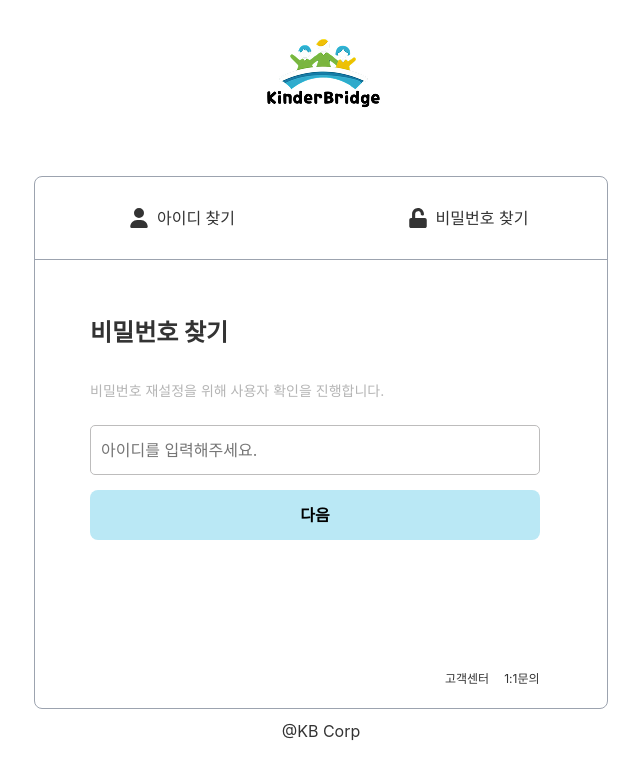
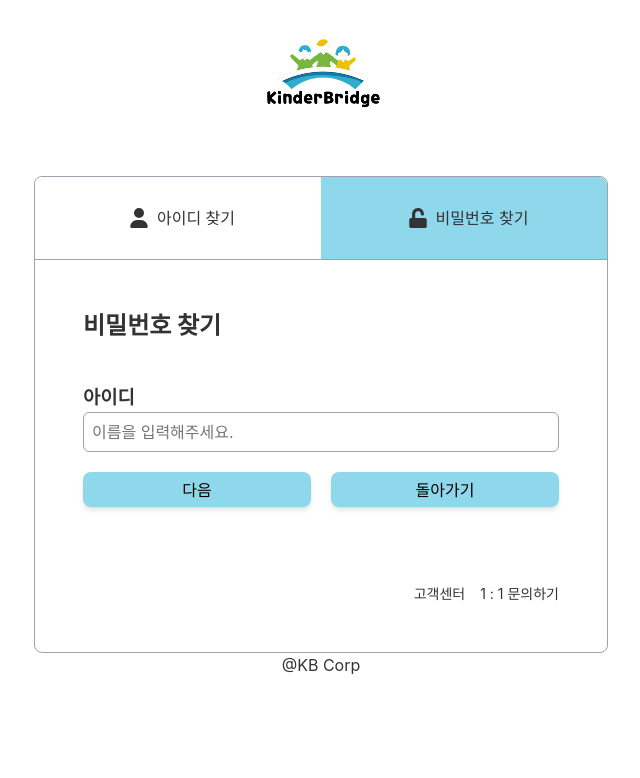
Before and after one commit to parkjimin0817/100toBack, a React (Vite) app in the folder front/: page /findpwd in a window 1280 px wide. Shown: the top 778 px of the page, without its empty margins (319-959 px from the left). Built offline with nearby package versions, Linux system fonts and the light colour scheme.

Commit message:
feat : 로그인 페이지 예외 처리 기능 추가, 아이디 찾기 기능 추가

```diff
--- a/front/src/api/config.js
+++ b/front/src/api/config.js
@@ -23,6 +23,8 @@ export const API_ENDPOINTS = {
     PARENTSIGNUP: '/api/members/parent',
     MANAGERSIGNUP: '/api/members/manager',
     LOGIN: `/api/members/login`,
+    SEARCHID: `/api/members/searchId`,
+    PWDSEARCHID: `/api/members/pwdSearchId`,
   },
   APPLOVALLIST: {
     BASE: 'api/approvalList',
--- a/front/src/components/Common/SearchFormNav.jsx
+++ b/front/src/components/Common/SearchFormNav.jsx
@@ -1,23 +1,36 @@
 import React, { useState } from 'react';
 import { FaUnlock } from 'react-icons/fa';
 import { FaUser, FaUserPlus } from 'react-icons/fa6';
-import { useNavigate, useParams } from 'react-router-dom';
+import { useLocation, useNavigate } from 'react-router-dom';
 import styled from 'styled-components';
 
 const SearchFormNav = () => {
   const navigator = useNavigate();
+  const location = useLocation();
+
+  const isIdPage = location.pathname === '/findid';
+  const isPwdPage = location.pathname === '/findpwd';
+
+  const handleChange = (e) => {
+    const { id } = e.target;
+    if (id === 'firstCheck') {
+      navigator('/findid');
+    } else if (id === 'secondCheck') {
+      navigator('/findpwd');
+    }
+  };
 
   return (
     <>
       <FormNav>
-        <Nav1 onClick={() => navigator('/findid')}>
+        <Nav1 id="firstCheck" onClick={handleChange} $active={isIdPage}>
           <UserIcon />
           아이디 찾기
         </Nav1>
-        <Nav1 onClick={() => navigator('/findpwd')}>
+        <Nav2 id="secondCheck" onClick={handleChange} $active={isPwdPage}>
           <LockIcon />
           비밀번호 찾기
-        </Nav1>
+        </Nav2>
       </FormNav>
     </>
   );
@@ -28,6 +41,7 @@ const FormNav = styled.ul`
   justify-content: space-around;
   align-items: center;
   border-bottom: 1px solid ${({ theme }) => theme.colors.gray[400]};
+  border-radius: ${({ theme }) => theme.borderRadius.lg} ${({ theme }) => theme.borderRadius.lg} 0 0;
   width: 100%;
   height: 83px;
 `;
@@ -40,8 +54,27 @@ const Nav1 = styled.li`
   width: 100%;
   height: 100%;
 
+  border-radius: ${({ theme }) => theme.borderRadius.lg} 0 0 0;
+  background-color: ${({ $active, theme }) => ($active ? theme.colors.lightblue : theme.colors.white)};
+
   &:hover {
-    background-color: ${({ theme }) => theme.colors.lightblue};
+    border-radius: ${({ theme }) => theme.borderRadius.lg} 0 0 0;
+    cursor: pointer;
+  }
+`;
+
+const Nav2 = styled.li`
+  display: flex;
+  justify-content: center;
+  align-items: center;
+  cursor: pointer;
+  width: 100%;
+  height: 100%;
+  border-radius: 0 ${({ theme }) => theme.borderRadius.lg} 0 0;
+  background-color: ${({ $active, theme }) => ($active ? theme.colors.lightblue : theme.colors.white)};
+
+  &:hover {
+    border-radius: 0 ${({ theme }) => theme.borderRadius.lg} 0 0;
     cursor: pointer;
   }
 `;
--- a/front/src/hook/login/useLoginForm.js
+++ b/front/src/hook/login/useLoginForm.js
@@ -5,24 +5,19 @@ import { yupResolver } from '@hookform/resolvers/yup';
 import { useNavigate } from 'react-router-dom';
 import { useLoginStore } from '../../store/loginStore';
 import { memberService } from '../../api/member';
+import { toast } from 'react-toastify';
 
 const loginSchema = yup.object().shape({
-  memberId: yup
-    .string()
-    .min(6, '6자 이상 입력해주세요.')
-    .matches(/^[가-힣a-zA-Z][^!@#$%^&*()_+\-=\[\]{};':"\\|,.<>\/?\s]*$/, '특수문자와 숫자가 없어야합니다.')
-    .required('아이디를 입력해주세요.'),
-  memberPwd: yup
-    .string()
-    .min(8, '8자 이상 입력해주세요.')
-    .matches(/^[가-힣a-zA-Z][^!@#$%^&*()_+\-=\[\]{};':"\\|,.<>\/?\s]*$/, '특수문자와 숫자가 없어야합니다.')
-    .required('비밀번호를 입력해주세요.'),
+  memberId: yup.string().required('아이디를 입력해주세요.').min(6, '아이디는 최소 6자 이상이어야 합니다.'),
+  memberPwd: yup.string().required('비밀번호를 입력해주세요.').min(6, '비밀번호는 최소 6자 이상이어야 합니다.'),
 });
 
 export const useLoginForm = () => {
   const [checked, setChecked] = useState(false);
   const navigator = useNavigate();
   const { login } = useLoginStore();
+  const [error, setError] = useState('');
+  const [isLoading, setIsLoading] = useState(false);
 
   const {
     register,
@@ -33,11 +28,15 @@ export const useLoginForm = () => {
   });
 
   const onSubmit = async (formData) => {
+    setIsLoading(true);
+    setError('');
     try {
       const { memberId, memberPwd } = formData;
 
       const memberData = await memberService.login(memberId, memberPwd);
       login(memberData);
+
+      toast.success('로그인 성공하였습니다.');
 
       if (memberData.memberType === 'MANAGER') {
         navigator('/manager/mypage');
@@ -47,7 +46,11 @@ export const useLoginForm = () => {
         navigator('/parent/main');
       }
     } catch (err) {
+      toast.error('로그인 실패하였습니다.');
+      setError('로그인 실패하였습니다.');
       console.error('로그인 에러:', err.message);
+    } finally {
+      setIsLoading(false);
     }
   };
 
@@ -58,5 +61,7 @@ export const useLoginForm = () => {
     errors,
     checked,
     setChecked,
+    error,
+    isLoading,
   };
 };
--- /dev/null
+++ b/front/src/hook/searchForm/useSearchIdForm.js
@@ -0,0 +1,113 @@
+import { useEffect, useState } from 'react';
+import { useNavigate } from 'react-router-dom';
+import { memberService } from '../../api/member';
+import useSearchIdStore from '../../store/searchStore';
+import { toast } from 'react-toastify';
+
+export const useSearchIdForm = () => {
+  const navigator = useNavigate();
+
+  const BIRTHDAY_YEAR_LIST = Array.from({ length: 56 }, (_, i) => `${i + 1970}년`);
+  const BIRTHDAY_MONTH_LIST = Array.from({ length: 12 }, (_, i) => `${i + 1}월`);
+  const BIRTHDAY_DAY_LIST = Array.from({ length: 31 }, (_, i) => `${i + 1}일`);
+
+  const [name, setName] = useState('');
+  const [choiceYear, setChoiceYear] = useState('');
+  const [choiceMonth, setChoiceMonth] = useState('');
+  const [choiceDay, setChoiceDay] = useState('');
+
+  const [data, setData] = useState({
+    member_name: '',
+    member_birth: '',
+  });
+
+  const [error, setError] = useState('');
+  const [isLoading, setIsLoading] = useState(false);
+  const { searchId } = useSearchIdStore();
+
+  useEffect(() => {
+    const year = choiceYear.replace('년', '');
+    const month = choiceMonth.replace('월', '').padStart(2, '0');
+    const day = choiceDay.replace('일', '').padStart(2, '0');
+
+    setData({
+      member_name: name,
+      member_birth: `${year}-${month}-${day}`,
+    });
+  }, [name, choiceYear, choiceMonth, choiceDay]);
+
+  const handleChange = (e) => {
+    const { name, value } = e.target;
+    switch (name) {
+      case 'name':
+        setName(value);
+        break;
+      case 'year':
+        setChoiceYear(value);
+        break;
+      case 'month':
+        setChoiceMonth(value);
+        break;
+      case 'day':
+        setChoiceDay(value);
+        break;
+      default:
+        break;
+    }
+  };
+
+  const isValidDateInput = (year, month, day) => {
+    return year && month && day;
+  };
+
+  const handleSubmit = async (e) => {
+    e.preventDefault();
+
+    if (!name) {
+      toast.error('이름을 입력해주세요.');
+      return;
+    }
+
+    if (!isValidDateInput(choiceYear, choiceMonth, choiceDay)) {
+      toast.error('생년월일을 모두 선택해주세요.');
+      return;
+    }
+
+    try {
+      setIsLoading(true);
+      setError('');
+
+      const user = await memberService.searchId(data.member_name, data.member_birth);
+      if (!user) {
+        throw new Error('이름과 생년월일이 잘못되었습니다.');
+      }
+
+      searchId({
+        memberId: user.member_id,
+      });
+
+      toast.success('아이디 찾기를 성공했습니다.');
+      navigator('/findidsuccess');
+    } catch (error) {
+      setError('아이디 찾기 실패했습니다.');
+      toast.error('아이디 찾기 실패했습니다.');
+    } finally {
+      setIsLoading(false);
+    }
+  };
+
+  return {
+    navigator,
+    BIRTHDAY_YEAR_LIST,
+    BIRTHDAY_MONTH_LIST,
+    BIRTHDAY_DAY_LIST,
+    name,
+    choiceYear,
+    choiceMonth,
+    choiceDay,
+    handleChange,
+    handleSubmit,
+    error,
+    isLoading,
+  };
+};
--- a/front/src/pages/common/LoginPage.jsx
+++ b/front/src/pages/common/LoginPage.jsx
@@ -14,7 +14,7 @@ import { useLoginForm } from '../../hook/login/useLoginForm';
 
 const LoginPage = () => {
   const navigator = useNavigate();
-  const { register, handleSubmit, onSubmit, errors, checked, setChecked } = useLoginForm();
+  const { register, handleSubmit, onSubmit, errors, checked, setChecked, error, isLoading } = useLoginForm();
 
   return (
     <CommonFind>
@@ -24,6 +24,11 @@ const LoginPage = () => {
             <Title>로그인</Title>
 
             <Content>
+              {error ? (
+                <SmalltextError>{error}</SmalltextError>
+              ) : (
+                <Smalltext>아이디와 비밀번호를 입력해주세요.</Smalltext>
+              )}
               <InputLine>
                 <Input
                   id="memberId"
@@ -32,7 +37,6 @@ const LoginPage = () => {
                   {...register('memberId')}
                   $error={errors.memberId}
                 />
-                {errors.memberId && <ErrorMessage>{errors.memberId.message}</ErrorMessage>}
                 <Input
                   id="memberPwd"
                   type="password"
@@ -40,7 +44,6 @@ const LoginPage = () => {
                   {...register('memberPwd')}
                   $error={errors.memberPwd}
                 />
-                {errors.memberPwd && <ErrorMessage>{errors.memberPwd.message}</ErrorMessage>}
               </InputLine>
               <CheckboxLine>
                 <Lable>
@@ -48,8 +51,24 @@ const LoginPage = () => {
                   로그인 상태유지
                 </Lable>
               </CheckboxLine>
+
+              {errors.memberId &&
+              errors.memberId.type === 'required' &&
+              errors.memberPwd &&
+              errors.memberPwd.type === 'required' ? (
+                <ErrorMessage>아이디와 비밀번호를 모두 입력해주세요.</ErrorMessage>
+              ) : (
+                <>
+                  {errors.memberId && <ErrorMessage>{errors.memberId.message}</ErrorMessage>}
+                  {errors.memberPwd && <ErrorMessage>{errors.memberPwd.message}</ErrorMessage>}
+                </>
+              )}
               <LoginButtonLine>
-                <Button type="submit">로그인하기</Button>
+                {!(errors.memberId && errors.memberPwd) ? (
+                  <Button1 type="submit">{isLoading ? '로그인 중...' : '로그인'}</Button1>
+                ) : (
+                  <Button2 type="submit">{isLoading ? '로그인 중...' : '로그인'}</Button2>
+                )}
               </LoginButtonLine>
               <EtcLine>
                 <Etc onClick={() => navigator('/signup/terms')}>회원가입</Etc>
@@ -76,9 +95,8 @@ export default LoginPage;
 
 const ErrorMessage = styled.span`
   color: ${({ theme }) => theme.colors.orange};
-  font-size: ${({ theme }) => theme.fontSizes.base};
+  font-size: ${({ theme }) => theme.fontSizes.sm};
   font-weight: ${({ theme }) => theme.fontWeights.medium};
-  white-space: nowrap;
   overflow: hidden;
   text-overflow: ellipsis;
 `;
@@ -119,6 +137,10 @@ const Input = styled.input`
   &::placeholder {
     color: #b4b2b2; /* placeholder만 회색 */
   }
+
+  &:focus {
+    outline: 2px solid ${({ theme }) => theme.colors.green};
+  }
 `;
 
 const CheckboxLine = styled.div`
@@ -146,10 +168,25 @@ const LoginButtonLine = styled.div`
   padding-top: ${({ theme }) => theme.spacing[8]};
 `;
 
-const Button = styled.button`
+const Button1 = styled.button`
   width: 100%;
   height: 44px;
-  background-color: #bae8f5;
+  background-color: ${({ theme }) => theme.colors.lightblue};
+  border-radius: ${({ theme }) => theme.borderRadius.md};
+  border: 1px solid ${({ theme }) => theme.colors.gray[500]};
+  font-size: 18px;
+  font-weight: bold;
+
+  &:hover {
+    scale: 0.98;
+  }
+`;
+
+const Button2 = styled.button`
+  width: 100%;
+  height: 44px;
+  background-color: ${({ theme }) => theme.colors.gray[300]};
+  color: ${({ theme }) => theme.colors.gray[100]};
   border-radius: ${({ theme }) => theme.borderRadius.md};
   border: 1px solid ${({ theme }) => theme.colors.gray[500]};
   font-size: 18px;
@@ -192,3 +229,15 @@ const Foot = styled.div`
     cursor: pointer;
   }
 `;
+
+const SmalltextError = styled.span`
+  font-size: ${({ theme }) => theme.fontSizes.xs};
+  color: ${({ theme }) => theme.colors.orange};
+  padding: ${({ theme }) => theme.spacing[2]};
+`;
+
+const Smalltext = styled.span`
+  font-size: ${({ theme }) => theme.fontSizes.xs};
+  color: ${({ theme }) => theme.colors.gray[400]};
+  padding: ${({ theme }) => theme.spacing[2]};
+`;
--- a/front/src/pages/common/SeachIdSuccss.jsx
+++ b/front/src/pages/common/SeachIdSuccss.jsx
@@ -5,9 +5,12 @@ import SearchFormNav from '../../components/Common/SearchFormNav';
 import styled from 'styled-components';
 import { Button } from '../../styles/Common/Button';
 import { useNavigate } from 'react-router-dom';
+import useSearchIdStore from '../../store/searchStore';
 
 const SeachIdSuccess = () => {
   const navigator = useNavigate();
+  const { memberId } = useSearchIdStore();
+
   return (
     <>
       <CommonFind />
@@ -21,7 +24,7 @@ const SeachIdSuccess = () => {
 
             <ContentForm>
               <Info>
-                고객님의 아이디는 <UserID>user01</UserID>입니다.
+                고객님의 아이디는 <UserID>{memberId}</UserID>입니다.
               </Info>
             </ContentForm>
 
--- a/front/src/pages/common/SearchId.jsx
+++ b/front/src/pages/common/SearchId.jsx
@@ -6,22 +6,24 @@ import { ContentArea, SearchIdForm } from '../../styles/Common/Container';
 import SearchFormNav from '../../components/Common/SearchFormNav';
 import { Button } from '../../styles/Common/Button';
 import { useNavigate } from 'react-router-dom';
+import { useSearchIdForm } from '../../hook/searchForm/useSearchIdForm';
 
 const SearchId = () => {
-  const navigator = useNavigate();
+  const {
+    navigator,
+    BIRTHDAY_YEAR_LIST,
+    BIRTHDAY_MONTH_LIST,
+    BIRTHDAY_DAY_LIST,
+    name,
+    choiceYear,
+    choiceMonth,
+    choiceDay,
+    handleChange,
+    handleSubmit,
+    error,
+    isLoading,
+  } = useSearchIdForm();
 
-  const [name, setName] = useState('');
-  const [choiceYear, setChoiceYear] = useState('');
-  const [choiceMonth, setChoiceMonth] = useState('');
-  const [choiceDay, setChoiceDay] = useState('');
-
-  const BIRTHDAY_YEAR_LIST = Array.from({ length: 36 }, (_, i) => `${i + 1970}년`);
-  const BIRTHDAY_MONTH_LIST = Array.from({ length: 12 }, (_, i) => `${i + 1}월`);
-  const BIRTHDAY_DAY_LIST = Array.from({ length: 31 }, (_, i) => `${i + 1}일`);
-
-  const handleChange = (e) => {
-    const [name, value] = e.target;
-  };
   return (
     <>
       <CommonFind />
@@ -31,37 +33,57 @@ const SearchId = () => {
         <ContentArea>
           <h2>아이디 찾기</h2>
           <Content>
-            <Smalltext>이름과 생년월일을 입력해주세요.</Smalltext>
-            <form>
+            {error ? <SmalltextError>{error}</SmalltextError> : <Smalltext>이름과 생년월일을 입력해주세요.</Smalltext>}
+
+            <form onSubmit={handleSubmit}>
               <ContentInner>
                 <h3>이름</h3>
-                <Input type="text" placeholder="이름을 입력해주세요." />
+                <Input
+                  type="text"
+                  name="name"
+                  placeholder="이름을 입력해주세요."
+                  value={name}
+                  onChange={handleChange}
+                />
               </ContentInner>
               <ContentInner>
                 <h3>생년월일</h3>
                 <ContentDiv>
-                  <SelectBar>
+                  <SelectBar name="year" value={choiceYear} onChange={handleChange}>
+                    <option value="" disabled>
+                      년
+                    </option>
                     {BIRTHDAY_YEAR_LIST.map((year, index) => (
-                      <option key={index}>{year}</option>
+                      <option key={index} value={year}>
+                        {year}
+                      </option>
                     ))}
                   </SelectBar>
-                  <SelectBar>
+                  <SelectBar name="month" value={choiceMonth} onChange={handleChange}>
+                    <option value="" disabled>
+                      월
+                    </option>
                     {BIRTHDAY_MONTH_LIST.map((month, index) => (
-                      <option key={index}>{month}</option>
+                      <option key={index} value={month}>
+                        {month}
+                      </option>
                     ))}
                   </SelectBar>
-                  <SelectBar>
+                  <SelectBar name="day" value={choiceDay} onChange={handleChange}>
+                    <option value="" disabled>
+                      일
+                    </option>
                     {BIRTHDAY_DAY_LIST.map((day, index) => (
-                      <option key={index}>{day}</option>
+                      <option key={index} value={day}>
+                        {day}
+                      </option>
                     ))}
                   </SelectBar>
                 </ContentDiv>
               </ContentInner>
 
               <ButtonArea>
-                <Button1 type="submit" onClick={() => navigator('/findidsuccess')}>
-                  완료
-                </Button1>
+                <Button1 type="submit">{isLoading ? '아이디 찾는중 ...' : '완료'}</Button1>
                 <Button1 type="button" onClick={() => navigator('/')}>
                   돌아가기
                 </Button1>
@@ -91,6 +113,11 @@ const Smalltext = styled.span`
   color: ${({ theme }) => theme.colors.gray[400]};
 `;
 
+const SmalltextError = styled.span`
+  font-size: ${({ theme }) => theme.fontSizes.xs};
+  color: ${({ theme }) => theme.colors.orange};
+`;
+
 const ButtonArea = styled.div`
   display: flex;
   justify-content: center;
@@ -100,11 +127,8 @@ const ButtonArea = styled.div`
 `;
 
 const Button1 = styled(Button)`
+  width: 100%;
   background-color: ${({ theme }) => theme.colors.lightblue};
-
-  &:hover {
-    background-color: ${({ theme }) => theme.colors.green};
-  }
 `;
 
 const ContentFooter = styled.div`
--- a/front/src/pages/common/SearchPassword.jsx
+++ b/front/src/pages/common/SearchPassword.jsx
@@ -1,34 +1,125 @@
 import React from 'react';
 import Form from '../../components/Common/SearchFormNav';
-import { SearchIdForm } from '../../styles/Common/Container';
+import { ContentArea, SearchIdForm } from '../../styles/Common/Container';
 import styled from 'styled-components';
 import CommonFind from '../../components/Common/CommonFind';
 import { useNavigate } from 'react-router-dom';
+import { Button } from '../../styles/Common/Button';
+import SearchFormNav from '../../components/Common/SearchFormNav';
 
 const SearchPassword = () => {
   const navigator = useNavigate();
   return (
-    <Container>
-      <CommonFind></CommonFind>
-      <Contents>
-        <Form></Form>
-        <Title>비밀번호 찾기</Title>
-        <Info>비밀번호 재설정을 위해 사용자 확인을 진행합니다.</Info>
-        <Input placeholder="아이디를 입력해주세요." />
-        <Button onClick={() => navigator('/authenticationuser')}>다음</Button>
-        <FooterLine>
-          <Foot style={{ marginLeft: '410px' }}>고객센터</Foot>
-          <Foot>1:1문의</Foot>
-        </FooterLine>
-      </Contents>
-      <div style={{ marginTop: '10px' }}>
+    <>
+      <CommonFind />
+
+      <SearchIdForm>
+        <SearchFormNav />
+        <ContentArea>
+          <h2>비밀번호 찾기</h2>
+          <Content>
+            {/* {error ? <SmalltextError>{error}</SmalltextError> : <Smalltext>비밀번호 재설정을 위해 사용자 확인을 진행합니다.</Smalltext>} */}
+
+            <form>
+              <ContentInner>
+                <h3>아이디</h3>
+                <Input
+                  type="text"
+                  name="name"
+                  placeholder="이름을 입력해주세요."
+                  value={name}
+                  // onChange={handleChange}
+                />
+              </ContentInner>
+              <ButtonArea>
+                {/* {isLoading ? '아이디 찾는중 ...' : '완료'} */}
+                <Button1 type="submit">다음</Button1>
+                <Button1 type="button" onClick={() => navigator('/')}>
+                  돌아가기
+                </Button1>
+              </ButtonArea>
+            </form>
+            <ContentFooter>
+              <div>고객센터</div>
+              <div>1 : 1 문의하기</div>
+            </ContentFooter>
+          </Content>
+        </ContentArea>
+      </SearchIdForm>
+      <div>
         <span>@KB Corp</span>
       </div>
-    </Container>
+    </>
   );
 };
 
 export default SearchPassword;
+
+const Content = styled.div`
+  padding: ${({ theme }) => theme.spacing[8]} 0;
+  padding-bottom: 0;
+`;
+
+const Smalltext = styled.span`
+  font-size: ${({ theme }) => theme.fontSizes.xs};
+  color: ${({ theme }) => theme.colors.gray[400]};
+`;
+
+const SmalltextError = styled.span`
+  font-size: ${({ theme }) => theme.fontSizes.xs};
+  color: ${({ theme }) => theme.colors.orange};
+`;
+
+const ButtonArea = styled.div`
+  display: flex;
+  justify-content: center;
+  align-items: center;
+  gap: 20px;
+  padding: ${({ theme }) => theme.spacing[3]} 0;
+`;
+
+const Button1 = styled(Button)`
+  width: 100%;
+  background-color: ${({ theme }) => theme.colors.lightblue};
+`;
+
+const ContentFooter = styled.div`
+  padding-top: ${({ theme }) => theme.spacing[16]};
+  display: flex;
+  justify-content: right;
+  align-items: center;
+  gap: 15px;
+  font-size: ${({ theme }) => theme.fontSizes.sm};
+`;
+
+const ContentInner = styled.div`
+  padding: ${({ theme }) => theme.spacing[2]} 0;
+`;
+
+const ContentDiv = styled.div`
+  display: flex;
+  justify-content: space-between;
+  align-items: center;
+`;
+
+const SelectBar = styled.select`
+  width: 30%;
+  height: 40px;
+  text-align: center;
+  font-size: ${({ theme }) => theme.fontSizes.base};
+  border-radius: ${({ theme }) => theme.borderRadius.md};
+  border: 1px solid ${({ theme }) => theme.colors.gray[400]};
+  outline: none;
+`;
+
+const Input = styled.input`
+  width: 100%;
+  height: 40px;
+  border: 1px solid ${({ theme }) => theme.colors.gray[400]};
+  border-radius: ${({ theme }) => theme.borderRadius.md};
+  padding: ${({ theme }) => theme.spacing[2]};
+  outline: none;
+`;
 
 const Container = styled.div`
   display: flex;
@@ -59,50 +150,7 @@ const Info = styled.div`
   display: flex;
   align-items: flex-start;
   margin-left: 55px;
-  font-size: 14px;
+  font-size: ${({ theme }) => theme.fontSizes.xs};
   color: #b5b5b5;
   height: 30px;
 `;
-
-const Input = styled.input`
-  display: flex;
-  align-items: flex-start;
-  margin-left: 55px;
-  margin-top: 15px;
-  width: 450px;
-  height: 50px;
-  border: 0.8px solid #bdbcbc;
-  border-radius: 5px;
-  padding-left: 10px;
-`;
-
-const Button = styled.button`
-  display: flex;
-  align-items: center;
-  justify-content: center;
-  margin-left: 55px;
-  margin-top: 15px;
-  width: 450px;
-  height: 50px;
-  background-color: #bae8f5;
-  border-radius: 8px;
-  font-weight: bold;
-
-  &:hover {
-    cursor: pointer;
-  }
-`;
-
-const FooterLine = styled.div`
-  margin-top: 130px;
-  display: flex;
-  flex-direction: row;
-`;
-
-const Foot = styled.div`
-  font-size: 12px;
-  margin-right: 15px;
-  &:hover {
-    cursor: pointer;
-  }
-`;
--- /dev/null
+++ b/front/src/store/searchStore.js
@@ -0,0 +1,24 @@
+import { create } from 'zustand';
+import { persist } from 'zustand/middleware';
+
+const useSearchIdStore = create(
+  persist((set, get) => ({
+    memberId: null,
+    memberPwd: null,
+
+    searchId: (memberData) => {
+      set({
+        memberId: memberData.memberId,
+      });
+    },
+
+    searchPwd: (memberData) => {
+      set({
+        memberId: memberData.memberId,
+        memberPwd: memberData.memberPwd,
+      });
+    },
+  }))
+);
+
+export default useSearchIdStore;
```
Also changed, not shown: front/src/api/member.js (+14 -0 lines), front/src/hook/useLoginForm.js (deleted), 2 other files (tests, documents, lock files or other folders).
